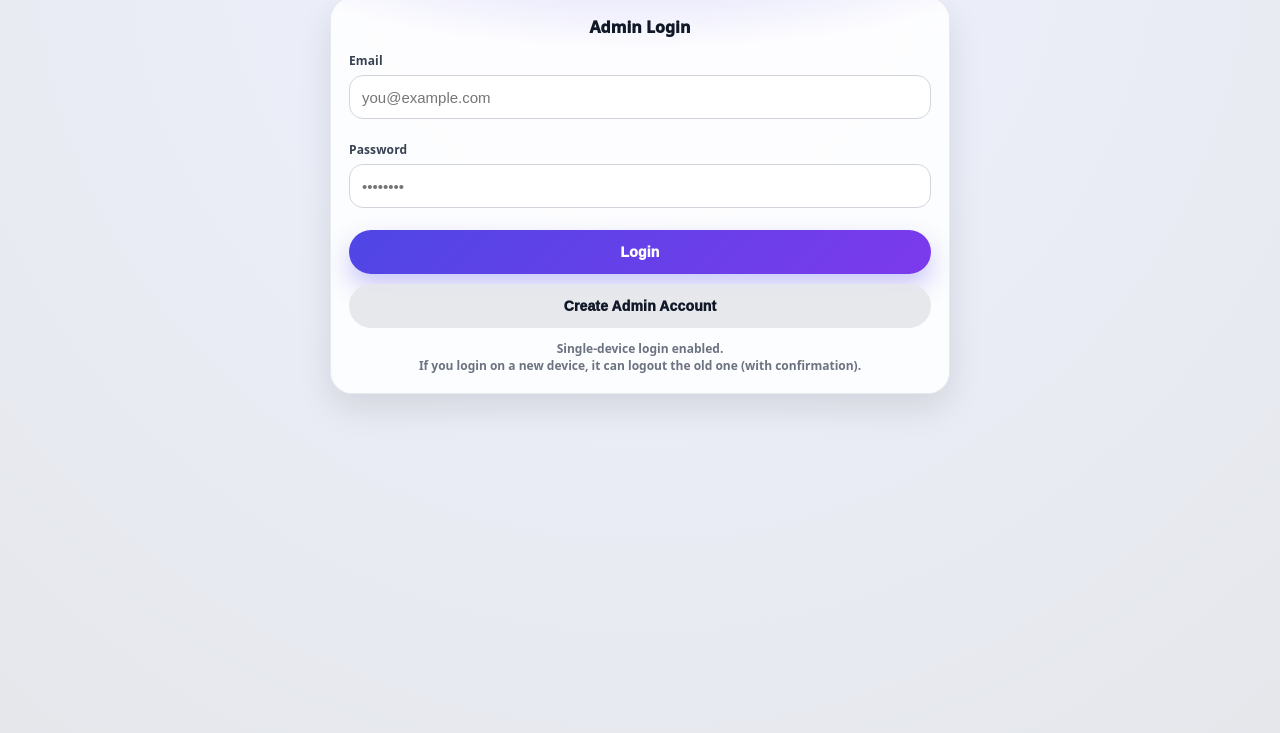
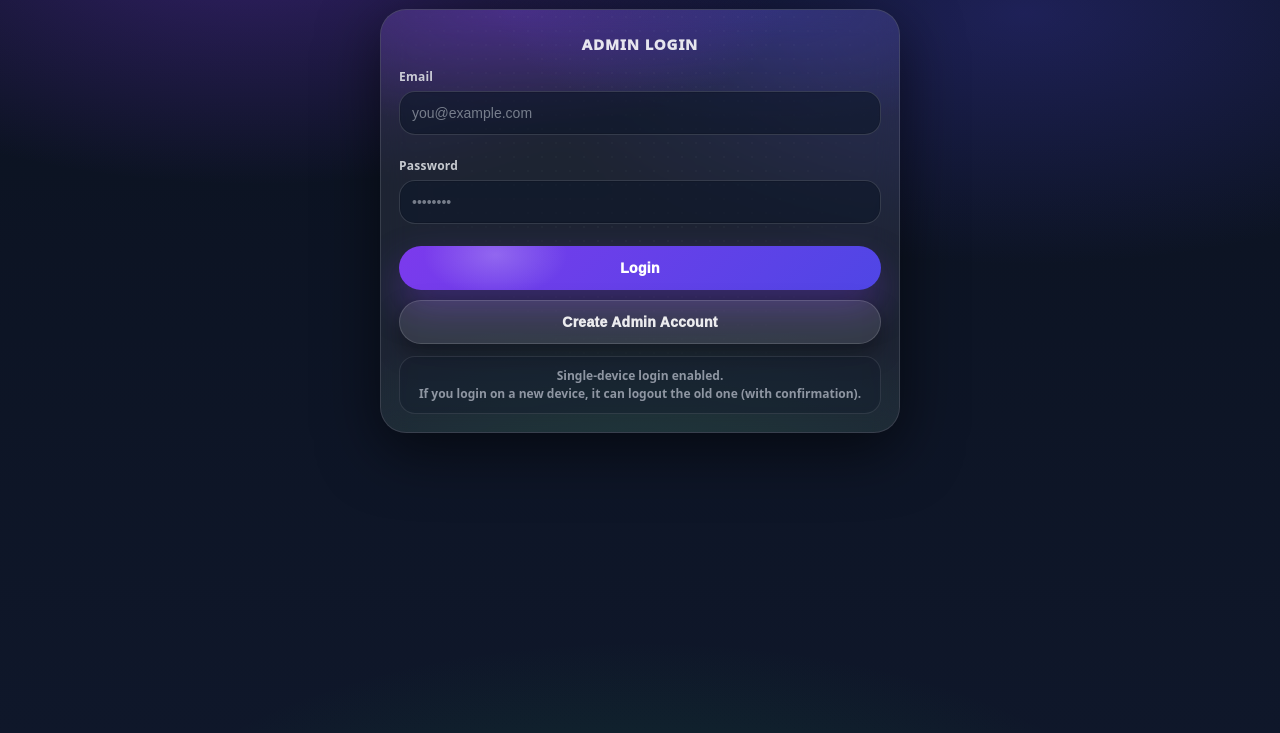
Before and after one commit to uveshgata/ACS_Calculator, a plain HTML site: page login.html in a window 1280 px wide. Shown: the part 67-800 px from the top of the page. Drawn offline with Linux system fonts and the light colour scheme; no server answers.

Commit message:
Update login.css

```diff
--- a/login.css
+++ b/login.css
@@ -1,181 +1,242 @@
 /* ===============================
-   LOGIN.CSS – Admin Login Screen
+   LOGIN.CSS – Premium Admin Login
    Used ONLY by login.html
    =============================== */
 
 :root{
-  --bg-1: #eef2ff;
-  --bg-2: #e5e7eb;
+  --bg1:#0b1220;
+  --bg2:#0f172a;
+  --card: rgba(255,255,255,0.07);
+  --cardBorder: rgba(255,255,255,0.12);
 
-  --card: rgba(255,255,255,0.86);
-  --cardBorder: rgba(229,231,235,0.9);
-  --text: #111827;
-  --muted: #6b7280;
+  --text:#e5e7eb;
+  --muted:#9ca3af;
 
-  --primaryA: #4f46e5;
-  --primaryB: #7c3aed;
+  --accent1:#7c3aed;
+  --accent2:#4f46e5;
+  --accent3:#22c55e;
 
-  --danger: #b91c1c;
-  --success: #047857;
+  --shadow: 0 18px 60px rgba(0,0,0,0.55);
+  --softShadow: 0 10px 24px rgba(0,0,0,0.35);
 
-  --shadow: 0 14px 34px rgba(0,0,0,0.10);
+  --ring: 0 0 0 4px rgba(124,58,237,0.22);
 }
 
-/* base.css already styles body/wrapper/h1 – here we “enhance” only */
+/* Override base.css page background for premium login only */
 body{
-  background: radial-gradient(circle at top, var(--bg-1), var(--bg-2));
+  margin:0;
+  padding: 18px;
+  font-family: system-ui, -apple-system, BlinkMacSystemFont, "Segoe UI", sans-serif;
+  display:flex;
+  justify-content:center;
+
+  background:
+    radial-gradient(900px 420px at 20% 0%, rgba(124,58,237,0.35), transparent 60%),
+    radial-gradient(900px 420px at 80% 10%, rgba(79,70,229,0.28), transparent 60%),
+    radial-gradient(900px 420px at 50% 120%, rgba(34,197,94,0.16), transparent 60%),
+    linear-gradient(180deg, var(--bg1), var(--bg2));
+  color: var(--text);
 }
 
-/* Top branding */
-h1{
-  font-weight: 1000;
-  letter-spacing: .02em;
+/* Keep wrapper width, but more “app” spacing */
+.wrapper{
+  width: 100%;
+  max-width: 520px;
 }
 
-/* Card */
+/* Brand header (premium app bar feel) */
+h1{
+  margin: 4px 0 14px;
+  text-align:center;
+  font-size: 20px;
+  font-weight: 1000;
+  letter-spacing: .08em;
+  text-transform: uppercase;
+  color: rgba(255,255,255,0.92);
+}
+
+h1::after{
+  content:"";
+  display:block;
+  width: 84px;
+  height: 3px;
+  margin: 10px auto 0;
+  border-radius: 999px;
+  background: linear-gradient(90deg, var(--accent1), var(--accent2));
+  opacity: .85;
+}
+
+/* Premium card */
 .login-card{
+  position: relative;
+  overflow: hidden;
+
+  border-radius: 26px;
+  border: 1px solid var(--cardBorder);
   background: var(--card);
-  backdrop-filter: blur(10px);
-  -webkit-backdrop-filter: blur(10px);
-
-  border: 1px solid var(--cardBorder);
-  border-radius: 22px;
-  padding: 18px;
+  backdrop-filter: blur(14px);
+  -webkit-backdrop-filter: blur(14px);
 
   box-shadow: var(--shadow);
-  margin-top: 12px;
-  overflow: hidden;
-  position: relative;
+  padding: 18px;
 }
 
-/* Soft glow accent */
+/* Glow edges */
 .login-card::before{
   content:"";
   position:absolute;
-  inset:-1px;
-  background: radial-gradient(800px 240px at 50% -20%,
-    rgba(79,70,229,0.25),
-    transparent 55%);
+  inset:-2px;
+  background:
+    radial-gradient(500px 220px at 25% 0%, rgba(124,58,237,0.35), transparent 55%),
+    radial-gradient(500px 220px at 75% 0%, rgba(79,70,229,0.30), transparent 55%),
+    radial-gradient(700px 300px at 50% 115%, rgba(34,197,94,0.14), transparent 60%);
   pointer-events:none;
 }
 
-.login-title{
-  position: relative;
-  font-size: 16px;
-  font-weight: 1000;
-  color: var(--text);
-  margin: 0 0 14px;
-  text-align: center;
+/* Subtle dotted texture */
+.login-card::after{
+  content:"";
+  position:absolute;
+  inset:0;
+  background-image:
+    radial-gradient(rgba(255,255,255,0.06) 1px, transparent 1px);
+  background-size: 14px 14px;
+  opacity: .45;
+  pointer-events:none;
+  mask-image: radial-gradient(circle at 50% 20%, black 35%, transparent 75%);
 }
 
+/* Inner content is above overlays */
+.login-card > *{
+  position: relative;
+  z-index: 1;
+}
+
+.login-title{
+  margin: 6px 0 14px;
+  text-align:center;
+  font-size: 15px;
+  font-weight: 1000;
+  letter-spacing: .06em;
+  text-transform: uppercase;
+  color: rgba(255,255,255,0.88);
+}
+
+/* Fields */
 .field{
-  position: relative;
   margin-bottom: 12px;
 }
 
 .field label{
   display:block;
+  margin-bottom: 6px;
   font-size: 12px;
   font-weight: 900;
-  color: #374151;
-  margin-bottom: 6px;
-  letter-spacing: .01em;
+  letter-spacing: .02em;
+  color: rgba(229,231,235,0.85);
 }
 
-/* Inputs */
+/* Premium input */
 .field input{
-  width: 100%;
+  width:100%;
   padding: 12px 12px;
-  border-radius: 14px;
-  border: 1px solid #d1d5db;
-  font-size: 15px;
+  border-radius: 16px;
+  border: 1px solid rgba(255,255,255,0.14);
+  background: rgba(15,23,42,0.65);
+  color: rgba(255,255,255,0.92);
+
+  font-size: 14px;
   outline: none;
-  transition: .15s;
-  background: rgba(255,255,255,0.92);
+  transition: .15s ease;
+  box-shadow: inset 0 0 0 1px rgba(0,0,0,0.10);
+}
+
+.field input::placeholder{
+  color: rgba(156,163,175,0.72);
 }
 
 .field input:focus{
-  border-color: #6366f1;
-  box-shadow: 0 0 0 3px rgba(99,102,241,.22);
+  border-color: rgba(124,58,237,0.55);
+  box-shadow: var(--ring);
+  transform: translateY(-1px);
 }
-
-/* Optional: password reveal button (works if you add later) */
-.pw-wrap{
-  position: relative;
-}
-.pw-toggle{
-  position:absolute;
-  right: 10px;
-  top: 50%;
-  transform: translateY(-50%);
-  border: none;
-  background: rgba(229,231,235,0.9);
-  color: #111827;
-  font-weight: 900;
-  border-radius: 999px;
-  padding: 6px 10px;
-  cursor: pointer;
-}
-.pw-toggle:active{ transform: translateY(-50%) scale(0.98); }
 
 /* Buttons */
 .btn{
-  width: 100%;
-  border: none;
+  width:100%;
+  border:none;
   border-radius: 999px;
   padding: 12px 14px;
   font-size: 14px;
   font-weight: 1000;
-  cursor: pointer;
-  transition: .15s;
-  letter-spacing: .01em;
+  letter-spacing: .02em;
+  cursor:pointer;
+  transition: .15s ease;
 }
 
+/* Primary premium gradient */
 .btn.primary{
-  background: linear-gradient(135deg, var(--primaryA), var(--primaryB));
-  color:#fff;
-  box-shadow: 0 12px 26px rgba(88,80,236,0.32);
+  color: white;
+  background:
+    radial-gradient(120px 70px at 20% 20%, rgba(255,255,255,0.22), transparent 60%),
+    linear-gradient(135deg, var(--accent1), var(--accent2));
+  box-shadow: 0 18px 38px rgba(124,58,237,0.35);
 }
 
-.btn.secondary{
-  margin-top: 10px;
-  background: rgba(229,231,235,0.95);
-  color: var(--text);
-}
-
-.btn:active:not(:disabled){
+.btn.primary:active{
   transform: translateY(1px);
 }
 
-.btn:disabled{
-  opacity:.55;
-  cursor:not-allowed;
-  box-shadow:none;
+/* Secondary */
+.btn.secondary{
+  margin-top: 10px;
+  color: rgba(255,255,255,0.90);
+  background: rgba(255,255,255,0.10);
+  border: 1px solid rgba(255,255,255,0.14);
+  box-shadow: var(--softShadow);
 }
 
-/* Messages */
+.btn.secondary:active{
+  transform: translateY(1px);
+}
+
+/* Disabled */
+.btn:disabled{
+  opacity: .55;
+  cursor: not-allowed;
+  box-shadow: none;
+  transform: none;
+}
+
+/* Message */
 .msg{
   margin-top: 12px;
+  text-align:center;
   font-size: 13px;
-  text-align: center;
   font-weight: 900;
   word-break: break-word;
 }
 
-.msg.ok{ color: var(--success); }
-.msg.err{ color: var(--danger); }
+.msg.ok{ color: #34d399; }
+.msg.err{ color: #fb7185; }
 
+/* Hint box */
 .hint{
   margin-top: 12px;
+  text-align:center;
   font-size: 12px;
-  color: var(--muted);
-  text-align: center;
-  line-height: 1.45;
+  line-height: 1.5;
+  color: rgba(156,163,175,0.90);
   font-weight: 700;
+  padding: 10px 10px;
+  border-radius: 16px;
+  border: 1px solid rgba(255,255,255,0.10);
+  background: rgba(15,23,42,0.35);
 }
 
-/* Better spacing on very small screens */
+/* Mobile polish */
 @media (max-width: 380px){
-  .login-card{ padding: 16px; border-radius: 18px; }
-  .field input{ font-size: 14px; padding: 11px 12px; }
+  body{ padding: 12px; }
+  .login-card{ padding: 16px; border-radius: 22px; }
+  .field input{ border-radius: 14px; }
 }
```
